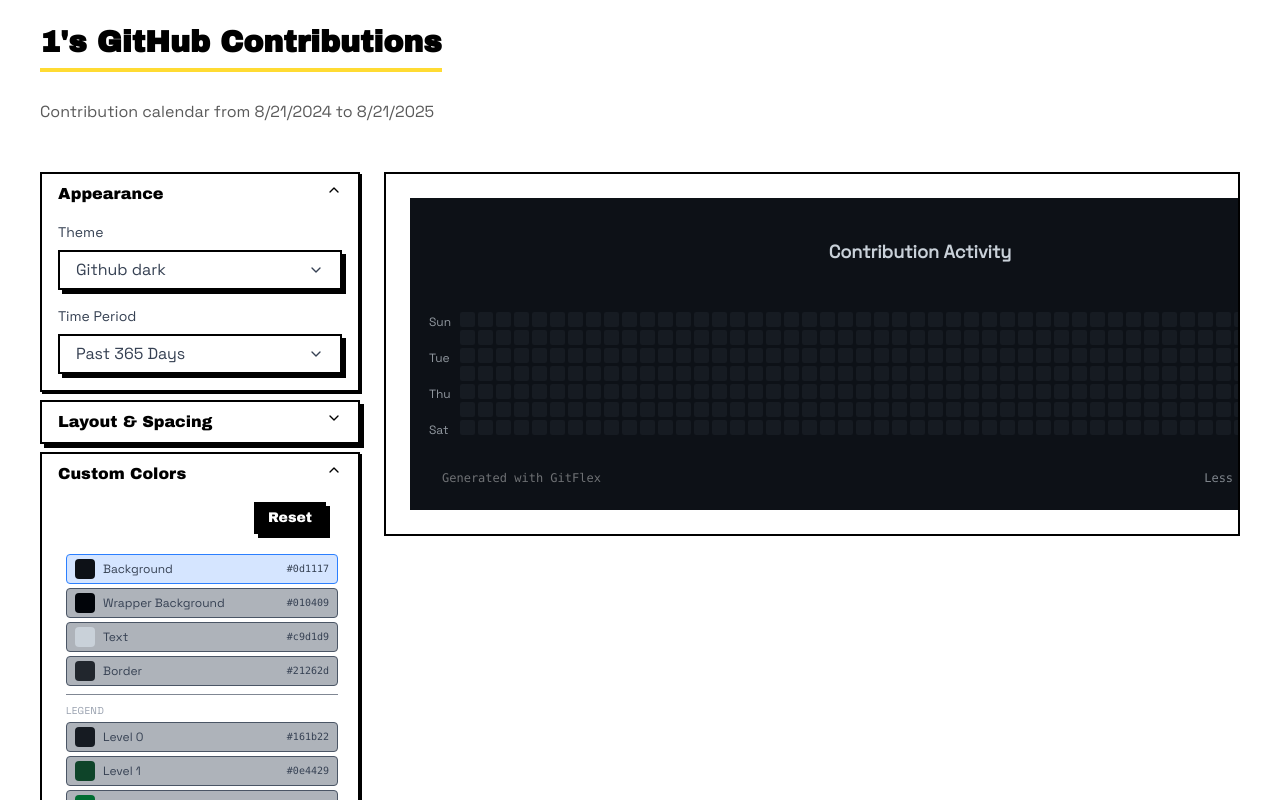
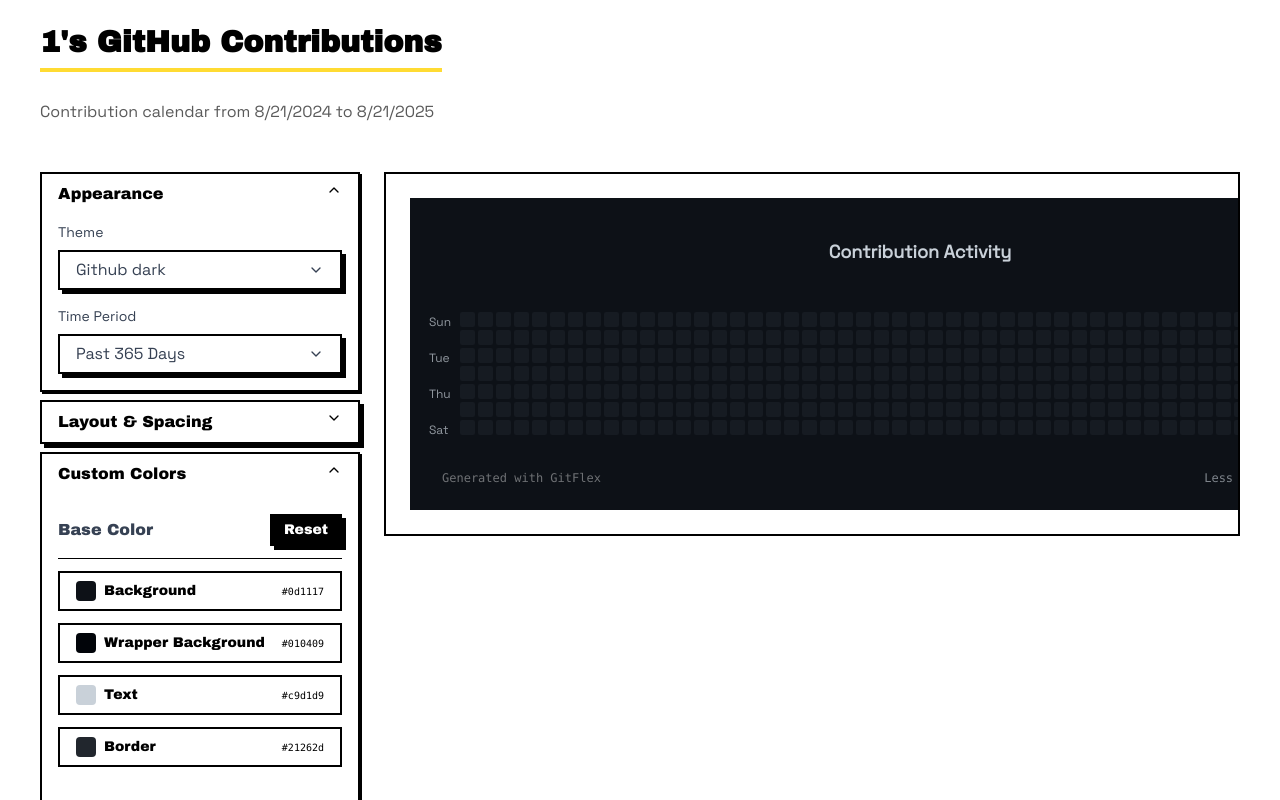
Before and after one commit to zulfaza/git-flex, a Next.js app: page /1 in a window 1280 px wide. Both pictures are taken after a click on the button "Custom Colors". Shown: the top 800 px of the page. Built offline with nearby package versions, Linux system fonts and the light colour scheme.

Commit message:
update style

```diff
--- a/package.json
+++ b/package.json
@@ -11,10 +11,13 @@
   "dependencies": {
     "@radix-ui/react-accordion": "^1.2.12",
     "@radix-ui/react-label": "^2.1.7",
+    "@radix-ui/react-popover": "^1.1.15",
     "@radix-ui/react-select": "^2.2.6",
     "@radix-ui/react-slider": "^1.3.6",
     "@radix-ui/react-slot": "^1.2.3",
+    "@radix-ui/react-switch": "^1.2.6",
     "@tanstack/react-query": "^5.89.0",
+    "@uiw/react-color": "^2.8.0",
     "class-variance-authority": "^0.7.1",
     "clsx": "^2.1.1",
     "html2canvas-pro": "^1.5.11",
--- a/src/components/ColorPicker.tsx
+++ b/src/components/ColorPicker.tsx
@@ -116,7 +116,7 @@ export default function ColorPicker({
   const svBackground = `linear-gradient(to top, black, transparent), linear-gradient(to right, white, hsl(${hsva.h},100%,50%))`;
 
   return (
-    <div className={`text-xs select-none ${className}`}>
+    <div className={`text-xs select-non z-[999999] ${className}`}>
       <div className="flex flex-col gap-4">
         {/* Saturation / Brightness Square */}
         <div
@@ -147,7 +147,7 @@ export default function ColorPicker({
             className="flex-1 h-4 appearance-none bg-transparent cursor-pointer border-2 border-black shadow-md"
             style={{
               background: hueGradient,
-              borderRadius: '0'
+              borderRadius: "0",
             }}
           />
           <span className="w-10 text-center font-head text-sm">Hue</span>
--- a/src/components/ContributionCalendarWrapper.tsx
+++ b/src/components/ContributionCalendarWrapper.tsx
@@ -1,7 +1,6 @@
 "use client";
 
 import { useMemo, useRef } from "react";
-import ColorPicker from "@/components/ColorPicker";
 import ContributionCalendar from "@/components/ContributionCalendar";
 import ContributionSkeleton from "@/components/ContributionSkeleton";
 import { Button } from "@/components/retroui/Button";
@@ -19,6 +18,11 @@ import type {
 import { Slider } from "./retroui/Slider";
 import { Select } from "./retroui/Select";
 import { Card } from "./retroui/Card";
+import { Popover } from "./retroui/Popover";
+import Sketch from "@uiw/react-color-sketch";
+import { Text } from "./retroui/Text";
+import { Switch } from "./retroui/Switch";
+import { Input } from "./retroui/Input";
 
 const AccordionContent = Accordion.Content;
 const AccordionItem = Accordion.Item;
@@ -34,15 +38,10 @@ export default function ContributionCalendarWrapper({
   const {
     currentTheme,
     customColors,
-    selectedColorId,
-    openPopover,
-    openerRef,
     handleThemeChange,
     resetColors,
-    resolveSelectedHex,
-    applySelectedHex,
-    setSelectedColorId,
-    setOpenPopover,
+    handleColorChange,
+    handleLegendColorChange,
   } = useColorManagement();
 
   const {
@@ -278,45 +277,32 @@ export default function ContributionCalendarWrapper({
               </AccordionTrigger>
               <AccordionContent className="px-4 pb-4">
                 <div className="flex flex-col gap-3">
-                  <div className="flex justify-end">
+                  <div className="flex justify-between items-center border-b py-3">
+                    <Text as={"h6"} className="">
+                      Base Color
+                    </Text>
                     <Button
                       onClick={resetColors}
                       size="sm"
                       variant="secondary"
-                      className="mr-4"
+                      className=""
                       title="Reset to theme defaults"
                     >
                       Reset
                     </Button>
                   </div>
-                  <div className="space-y-1 pr-1  rounded p-2 bg-gray-750">
-                    {baseColorEntries.map(([colorKey, colorValue]) => {
-                      const id = `base:${colorKey}`;
-                      const selected = selectedColorId === id;
-                      return (
-                        <button
-                          key={colorKey as string}
-                          type="button"
-                          onClick={(e) => {
-                            setSelectedColorId(id);
-                            const rect = (
-                              e.currentTarget as HTMLButtonElement
-                            ).getBoundingClientRect();
-                            openerRef.current = e.currentTarget;
-                            setOpenPopover({
-                              id,
-                              x: rect.right + 8,
-                              y: rect.top + window.scrollY,
-                            });
-                          }}
-                          className={`w-full flex items-center gap-2 px-2 py-1 rounded border text-left text-xs transition-colors ${selected ? "border-blue-500 bg-blue-500/20" : "border-gray-600 hover:border-gray-500 bg-gray-700/40 hover:bg-gray-700/60"}`}
-                          title={`Select ${colorKey} color`}
+                  {baseColorEntries.map(([colorKey, colorValue]) => (
+                    <Popover key={colorKey as string}>
+                      <Popover.Trigger asChild>
+                        <Button
+                          variant={"outline"}
+                          className="flex items-center gap-2 w-full shadow-none hover:shadow-none hover:translate-y-0"
                         >
                           <span
                             className="w-5 h-5 rounded "
                             style={{ background: colorValue }}
                           />
-                          <span className="capitalize flex-1">
+                          <span className="capitalize flex-1 text-left text-sm">
                             {(colorKey as string)
                               .replace(/([A-Z])/g, " $1")
                               .trim()}
@@ -324,76 +310,58 @@ export default function ContributionCalendarWrapper({
                           <span className="font-mono text-[10px]">
                             {colorValue}
                           </span>
-                        </button>
-                      );
-                    })}
-                    <div className="pt-2 mt-2 border-t border-gray-600/70 text-[10px] uppercase tracking-wide text-gray-400">
+                        </Button>
+                      </Popover.Trigger>
+                      <Popover.Content
+                        side="right"
+                        className="flex justify-center items-center"
+                      >
+                        <Sketch
+                          color={colorValue}
+                          onChange={(v) => handleColorChange(colorKey, v.hex)}
+                          style={{
+                            ["--sketch-box-shadow" as string]: "none",
+                          }}
+                          width={"100%" as unknown as number}
+                        />
+                      </Popover.Content>
+                    </Popover>
+                  ))}
+                  <Text as={"h6"} className="py-4 border-b">
                     Legend
-                    </div>
-                    {customColors.legendColors.map((c, i) => {
-                      const id = `legend:${i}`;
-                      const selected = selectedColorId === id;
-                      return (
-                        <button
-                          key={id}
-                          type="button"
-                          onClick={(e) => {
-                            setSelectedColorId(id);
-                            const rect = (
-                              e.currentTarget as HTMLButtonElement
-                            ).getBoundingClientRect();
-                            openerRef.current = e.currentTarget;
-                            setOpenPopover({
-                              id,
-                              x: rect.right + 8,
-                              y: rect.top + window.scrollY,
-                            });
-                          }}
-                          className={`w-full flex items-center gap-2 px-2 py-1 rounded border text-left text-xs transition-colors ${selected ? "border-blue-500 bg-blue-500/20" : "border-gray-600 hover:border-gray-500 bg-gray-700/40 hover:bg-gray-700/60"}`}
-                          title={`Select legend level ${i}`}
+                  </Text>
+                  {customColors.legendColors.map((c, i) => (
+                    <Popover key={`legend:${i}`}>
+                      <Popover.Trigger asChild>
+                        <Button
+                          variant={"outline"}
+                          className="flex items-center gap-2 w-full shadow-none hover:shadow-none hover:translate-y-0"
                         >
                           <span
                             className="w-5 h-5 rounded "
                             style={{ background: c }}
                           />
-                          <span className="flex-1">Level {i}</span>
+                          <span className="capitalize flex-1 text-left text-sm">
+                            {(c as string).replace(/([A-Z])/g, " $1").trim()}
+                          </span>
                           <span className="font-mono text-[10px]">{c}</span>
-                        </button>
-                      );
-                    })}
-                  </div>
-                  {openPopover && openPopover.id === selectedColorId && (
-                    <>
-                      <div
-                        className="fixed inset-0 z-40"
-                        onClick={() => setOpenPopover(null)}
+                        </Button>
+                      </Popover.Trigger>
+                      <Popover.Content
+                        side="right"
+                        className="flex justify-center items-center"
+                      >
+                        <Sketch
+                          color={c}
+                          onChange={(v) => handleLegendColorChange(i, v.hex)}
+                          style={{
+                            ["--sketch-box-shadow" as string]: "none",
+                          }}
+                          width={"100%" as unknown as number}
                         />
-                      <div
-                        className="fixed z-50"
-                        style={{ top: openPopover.y, left: openPopover.x }}
-                        role="dialog"
-                        aria-label="Color picker"
-                      >
-                        <div className="relative  rounded shadow-lg p-2 w-60">
-                          <div className="flex justify-between items-center mb-1">
-                            <span className="text-[11px] font-mono px-1 py-0.5 rounded bg-gray-700 ">
-                              {selectedColorId}
-                            </span>
-                            <button
-                              className="text-[11px] px-2 py-0.5 rounded bg-gray-700  hover:bg-gray-600"
-                              onClick={() => setOpenPopover(null)}
-                            >
-                              Close
-                            </button>
-                          </div>
-                          <ColorPicker
-                            value={resolveSelectedHex()}
-                            onChange={applySelectedHex}
-                          />
-                        </div>
-                      </div>
-                    </>
-                  )}
+                      </Popover.Content>
+                    </Popover>
+                  ))}
                 </div>
               </AccordionContent>
             </AccordionItem>
@@ -405,21 +373,29 @@ export default function ContributionCalendarWrapper({
               <AccordionContent className="px-4 pb-4">
                 <div className="space-y-4">
                   <div>
-                    <label className="flex items-center text-sm font-medium mb-2 ">
-                      <input
-                        type="checkbox"
+                    <div className="flex">
+                      <div className="flex items-center space-x-2">
+                        <Switch
                           checked={showTitle}
-                        onChange={(e) => setShowTitle(e.target.checked)}
-                        className="mr-2"
+                          onCheckedChange={setShowTitle}
+                          id="showTitle"
                         />
-                      Show Title
-                    </label>
-                    {showTitle && (
+                        <label htmlFor="showTitle">Show Title</label>
+                      </div>
+                      <div className="flex items-center space-x-2">
+                        <Switch
+                          checked={showLegend}
+                          onCheckedChange={setShowLegend}
+                          id="showLegend"
+                        />
+                        <label htmlFor="showLegend">Show Legend</label>
+                      </div>
+                    </div>
                     <div className="mt-2">
                       <label className="block text-sm font-medium mb-2 ">
                         Title Text
                       </label>
-                        <input
+                      <Input
                         type="text"
                         value={title}
                         onChange={(e) => setTitle(e.target.value)}
@@ -427,19 +403,6 @@ export default function ContributionCalendarWrapper({
                         placeholder="Enter title text"
                       />
                     </div>
-                    )}
-                  </div>
-
-                  <div>
-                    <label className="flex items-center text-sm font-medium mb-2 ">
-                      <input
-                        type="checkbox"
-                        checked={showLegend}
-                        onChange={(e) => setShowLegend(e.target.checked)}
-                        className="mr-2"
-                      />
-                      Show Legend
-                    </label>
                   </div>
                 </div>
               </AccordionContent>
--- /dev/null
+++ b/src/components/retroui/Popover.tsx
@@ -0,0 +1,46 @@
+"use client";
+
+import * as React from "react";
+import * as PopoverPrimitive from "@radix-ui/react-popover";
+
+import { cn } from "@/lib/utils";
+import { cva, VariantProps } from "class-variance-authority";
+
+const popoverContentVariants = cva(
+  "z-50 w-72 border-2 bg-background p-4 text-popover-foreground  outline-none data-[state=open]:animate-in data-[state=closed]:animate-out data-[state=closed]:fade-out-0 data-[state=open]:fade-in-0 data-[state=closed]:zoom-out-95 data-[state=open]:zoom-in-95 data-[side=bottom]:slide-in-from-top-2 data-[side=left]:slide-in-from-right-2 data-[side=right]:slide-in-from-left-2 data-[side=top]:slide-in-from-bottom-2 origin-[--radix-popover-content-transform-origin]",
+);
+
+const Popover = PopoverPrimitive.Root;
+
+const PopoverTrigger = PopoverPrimitive.Trigger;
+
+const PopoverAnchor = PopoverPrimitive.Anchor;
+
+const PopoverContent = React.forwardRef<
+  React.ElementRef<typeof PopoverPrimitive.Content>,
+  React.ComponentPropsWithoutRef<typeof PopoverPrimitive.Content> &
+    VariantProps<typeof popoverContentVariants>
+>(({ className, align = "center", sideOffset = 4, ...props }, ref) => (
+  <PopoverPrimitive.Portal>
+    <PopoverPrimitive.Content
+      ref={ref}
+      align={align}
+      sideOffset={sideOffset}
+      className={cn(
+        popoverContentVariants({
+          className,
+        }),
+      )}
+      {...props}
+    />
+  </PopoverPrimitive.Portal>
+));
+PopoverContent.displayName = PopoverPrimitive.Content.displayName;
+
+const PopoverObject = Object.assign(Popover, {
+  Trigger: PopoverTrigger,
+  Content: PopoverContent,
+  Anchor: PopoverAnchor,
+});
+
+export { PopoverObject as Popover };
--- /dev/null
+++ b/src/components/retroui/Switch.tsx
@@ -0,0 +1,24 @@
+"use client";
+
+import * as React from "react";
+import * as SwitchPrimitives from "@radix-ui/react-switch";
+
+import { cn } from "@/lib/utils";
+
+const Switch = ({ className, ...props }: SwitchPrimitives.SwitchProps) => (
+  <SwitchPrimitives.Root
+    className={cn(
+      "peer inline-flex h-6 w-11 shrink-0 cursor-pointer border-2 border-foreground items-center disabled:cursor-not-allowed disabled:opacity-50 data-[state=checked]:bg-primary",
+      className,
+    )}
+    {...props}
+  >
+    <SwitchPrimitives.Thumb
+      className={cn(
+        "pointer-events-none block h-4 w-4 bg-primary border-2 mx-0.5 border-foreground ring-0 transition-transform data-[state=checked]:translate-x-5 data-[state=unchecked]:translate-x-0 data-[state=checked]:bg-background",
+      )}
+    />
+  </SwitchPrimitives.Root>
+);
+
+export { Switch };
--- a/src/hooks/useColorManagement.ts
+++ b/src/hooks/useColorManagement.ts
@@ -1,27 +1,18 @@
-import { useEffect, useRef, useState } from "react"
-import { colorConfig } from "@/constants/colors"
-import { createCustomThemeColors } from "@/lib/themeUtils"
-import type { CustomThemeColors } from "@/types/calendar"
+import { useState } from "react";
+import { colorConfig } from "@/constants/colors";
+import { createCustomThemeColors } from "@/lib/themeUtils";
+import type { CustomThemeColors } from "@/types/calendar";
 
 export const useColorManagement = () => {
   const [currentTheme, setCurrentTheme] =
-    useState<keyof typeof colorConfig.themes>("github-dark")
+    useState<keyof typeof colorConfig.themes>("github-dark");
   const [customColors, setCustomColors] = useState<CustomThemeColors>(
     createCustomThemeColors("github-dark"),
-  )
-  const [selectedColorId, setSelectedColorId] =
-    useState<string>("base:background")
-  const [openPopover, setOpenPopover] = useState<{
-    id: string
-    x: number
-    y: number
-  } | null>(null)
-  const openerRef = useRef<HTMLButtonElement | null>(null)
-
+  );
   const handleThemeChange = (newTheme: keyof typeof colorConfig.themes) => {
-    setCurrentTheme(newTheme)
-    setCustomColors(createCustomThemeColors(newTheme))
-  }
+    setCurrentTheme(newTheme);
+    setCustomColors(createCustomThemeColors(newTheme));
+  };
 
   const handleColorChange = (
     colorKey: keyof CustomThemeColors,
@@ -30,8 +21,8 @@ export const useColorManagement = () => {
     setCustomColors((prev) => ({
       ...prev,
       [colorKey]: value,
-    }))
-  }
+    }));
+  };
 
   const handleLegendColorChange = (index: number, value: string) => {
     setCustomColors((prev) => ({
@@ -39,71 +30,19 @@ export const useColorManagement = () => {
       legendColors: prev.legendColors.map((color, i) =>
         i === index ? value : color,
       ),
-    }))
-  }
+    }));
+  };
 
   const resetColors = () => {
-    setCustomColors(createCustomThemeColors(currentTheme))
-    setSelectedColorId("base:background")
-  }
-
-  const resolveSelectedHex = () => {
-    if (selectedColorId.startsWith("base:")) {
-      const key = selectedColorId.slice(5) as keyof CustomThemeColors
-      return customColors[key] as string
-    }
-    if (selectedColorId.startsWith("legend:")) {
-      const idx = parseInt(selectedColorId.slice(7), 10)
-      return customColors.legendColors[idx]
-    }
-    return "#000000"
-  }
-
-  const applySelectedHex = (hex: string) => {
-    if (selectedColorId.startsWith("base:")) {
-      const key = selectedColorId.slice(5) as keyof CustomThemeColors
-      handleColorChange(key, hex)
-    } else if (selectedColorId.startsWith("legend:")) {
-      const idx = parseInt(selectedColorId.slice(7), 10)
-      handleLegendColorChange(idx, hex)
-    }
-  }
-
-  useEffect(() => {
-    if (!openPopover) return
-    const handle = (e: KeyboardEvent) => {
-      if (e.key === "Escape") setOpenPopover(null)
-    }
-    const close = () => setOpenPopover(null)
-    window.addEventListener("keydown", handle)
-    window.addEventListener("scroll", close, true)
-    window.addEventListener("resize", close)
-    return () => {
-      window.removeEventListener("keydown", handle)
-      window.removeEventListener("scroll", close, true)
-      window.removeEventListener("resize", close)
-    }
-  }, [openPopover])
-
-  useEffect(() => {
-    if (!openPopover && openerRef.current) {
-      openerRef.current.focus()
-    }
-  }, [openPopover])
+    setCustomColors(createCustomThemeColors(currentTheme));
+  };
 
   return {
     currentTheme,
     customColors,
-    selectedColorId,
-    openPopover,
-    openerRef,
     handleThemeChange,
     handleColorChange,
     handleLegendColorChange,
     resetColors,
-    resolveSelectedHex,
-    applySelectedHex,
-    setSelectedColorId,
-    setOpenPopover,
-  }
-}
+  };
+};
```
Also changed, not shown: 1 other file (tests, documents, lock files or other folders). Lines whose indentation alone changed are shown as unchanged.
